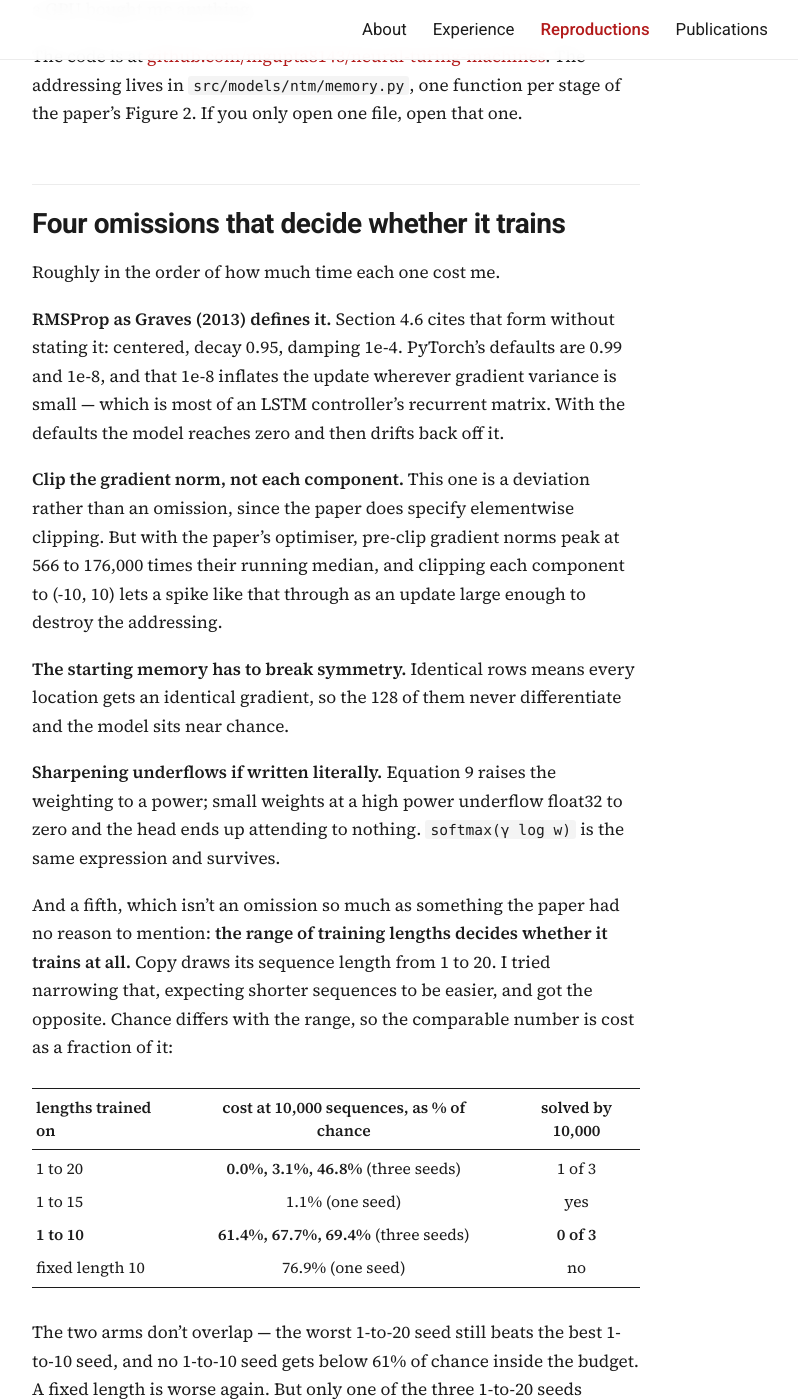
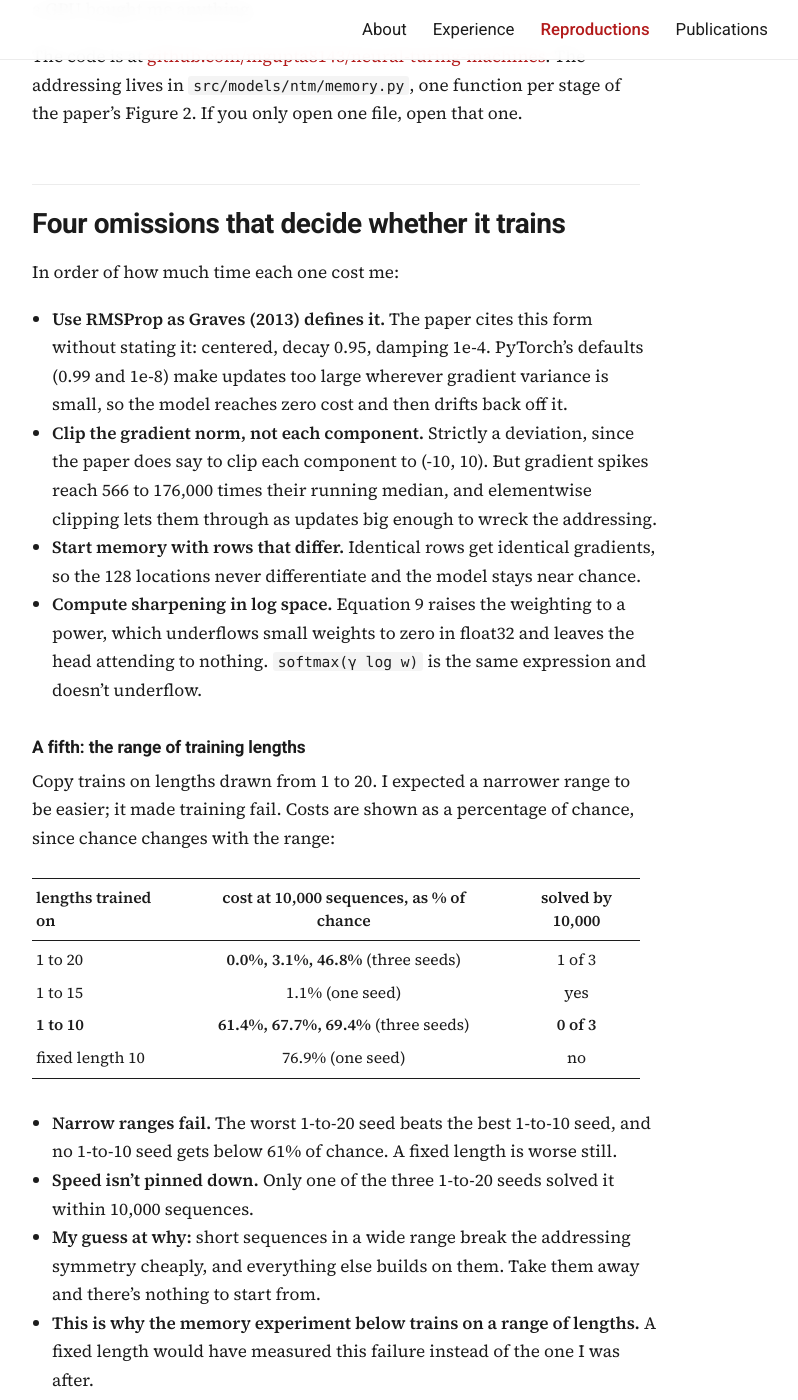
Before and after one commit to mgupta8143/mgupta8143.github.io, a Jekyll site: the page built from _reproductions/neural-turing-machines.md, in a window 1280 px wide and 1400 px high, scrolled down 3015 px. Shown: the whole window, without its empty margins (304-1102 px from the left). Built offline with Jekyll 4.4.1, drawn with Linux system fonts in a browser that asks for light colours; some of the changed text lies outside the part shown.

Commit message:
Turn the four omissions into bullet points and shorten two headings
Co-Authored-By: Claude Opus 5.5 <noreply@anthropic.com>

```diff
--- a/_reproductions/neural-turing-machines.md
+++ b/_reproductions/neural-turing-machines.md
@@ -87,30 +87,25 @@ Figure 2. If you only open one file, open that one.
 
 ## Four omissions that decide whether it trains
 
-Roughly in the order of how much time each one cost me.
+In order of how much time each one cost me:
 
-**RMSProp as Graves (2013) defines it.** Section 4.6 cites that form without stating it:
-centered, decay 0.95, damping 1e-4. PyTorch's defaults are 0.99 and 1e-8, and that 1e-8 inflates
-the update wherever gradient variance is small — which is most of an LSTM controller's recurrent
-matrix. With the defaults the model reaches zero and then drifts back off it.
+- **Use RMSProp as Graves (2013) defines it.** The paper cites this form without stating it:
+  centered, decay 0.95, damping 1e-4. PyTorch's defaults (0.99 and 1e-8) make updates too large
+  wherever gradient variance is small, so the model reaches zero cost and then drifts back off it.
+- **Clip the gradient norm, not each component.** Strictly a deviation, since the paper does say
+  to clip each component to (-10, 10). But gradient spikes reach 566 to 176,000 times their
+  running median, and elementwise clipping lets them through as updates big enough to wreck the
+  addressing.
+- **Start memory with rows that differ.** Identical rows get identical gradients, so the 128
+  locations never differentiate and the model stays near chance.
+- **Compute sharpening in log space.** Equation 9 raises the weighting to a power, which
+  underflows small weights to zero in float32 and leaves the head attending to nothing.
+  `softmax(γ log w)` is the same expression and doesn't underflow.
 
-**Clip the gradient norm, not each component.** This one is a deviation rather than an omission,
-since the paper does specify elementwise clipping. But with the paper's optimiser, pre-clip
-gradient norms peak at 566 to 176,000 times their running median, and clipping each component to
-(-10, 10) lets a spike like that through as an update large enough to destroy the addressing.
+### A fifth: the range of training lengths
 
-**The starting memory has to break symmetry.** Identical rows means every location gets an
-identical gradient, so the 128 of them never differentiate and the model sits near chance.
-
-**Sharpening underflows if written literally.** Equation 9 raises the weighting to a power; small
-weights at a high power underflow float32 to zero and the head ends up attending to nothing.
-`softmax(γ log w)` is the same expression and survives.
-
-And a fifth, which isn't an omission so much as something the paper had no reason to mention:
-**the range of training lengths decides whether it trains at all.** Copy draws its sequence
-length from 1 to 20. I tried narrowing that, expecting shorter sequences to be easier, and got
-the opposite. Chance differs with the range, so the comparable number is cost as a fraction of
-it:
+Copy trains on lengths drawn from 1 to 20. I expected a narrower range to be easier; it made
+training fail. Costs are shown as a percentage of chance, since chance changes with the range:
 
 | lengths trained on | cost at 10,000 sequences, as % of chance | solved by 10,000 |
 |---|---|---|
@@ -119,18 +114,16 @@ it:
 | **1 to 10** | **61.4%, 67.7%, 69.4%** (three seeds) | **0 of 3** |
 | fixed length 10 | 76.9% (one seed) | no |
 
-The two arms don't overlap — the worst 1-to-20 seed still beats the best 1-to-10 seed, and no
-1-to-10 seed gets below 61% of chance inside the budget. A fixed length is worse again. But only
-one of the three 1-to-20 seeds actually solved it in 10,000 sequences, so I'd describe the
-separation as real and the speed as not pinned down.
+- **Narrow ranges fail.** The worst 1-to-20 seed beats the best 1-to-10 seed, and no 1-to-10
+  seed gets below 61% of chance. A fixed length is worse still.
+- **Speed isn't pinned down.** Only one of the three 1-to-20 seeds solved it within 10,000
+  sequences.
+- **My guess at why:** short sequences in a wide range break the addressing symmetry cheaply, and
+  everything else builds on them. Take them away and there's nothing to start from.
+- **This is why the memory experiment below trains on a range of lengths.** A fixed length would
+  have measured this failure instead of the one I was after.
 
-My guess is that the short examples in a wide range are what break the addressing symmetry
-cheaply, and everything else bootstraps off them. Narrowing the range removes the easy examples
-and there's nothing left to start from. This is also why I ran the memory experiment below on a
-range of lengths rather than pinning the sequence — pinning it would have measured this failure
-instead of the one I was after.
-
-## Copy: both NTMs reach zero, the LSTM never does
+## Copy
 
 Each model trained for 500,000 sequences at one sequence per update, which is about 100 minutes
 on a rented A10G for the NTMs and rather less for the LSTM. I already knew the NTM would win; the
@@ -200,7 +193,7 @@ Measured on the trained model, the write head advances +1.00 memory locations pe
 its weighting pinned at 0.999, and the read head retraces the same path. That is the algorithm
 from the top of this page, to the decimal.
 
-## Associative recall: the NTMs solve it, the LSTM never gets close
+## Associative recall
 
 Copy only needs the network to walk in a straight line. Associative recall needs indirection —
 finding a thing, then finding what sits next to it — which is the part the paper argues an
```
